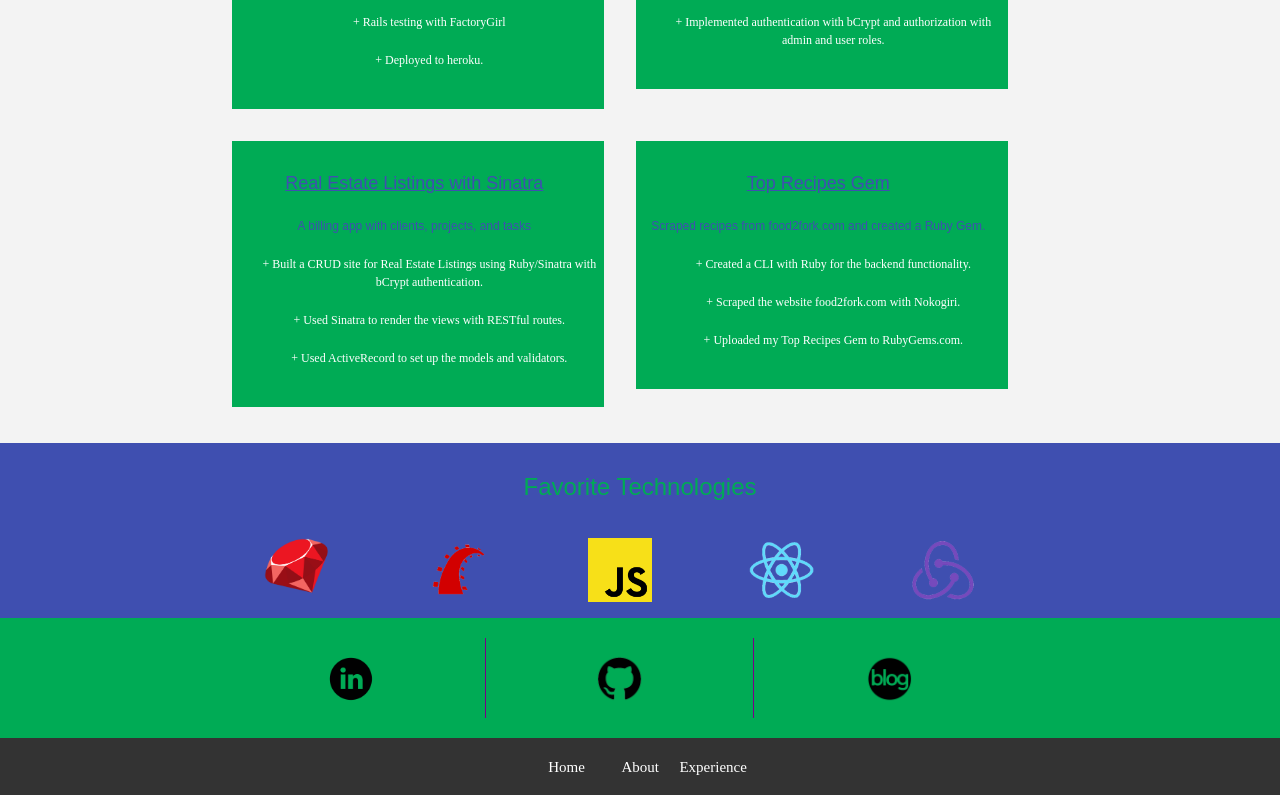
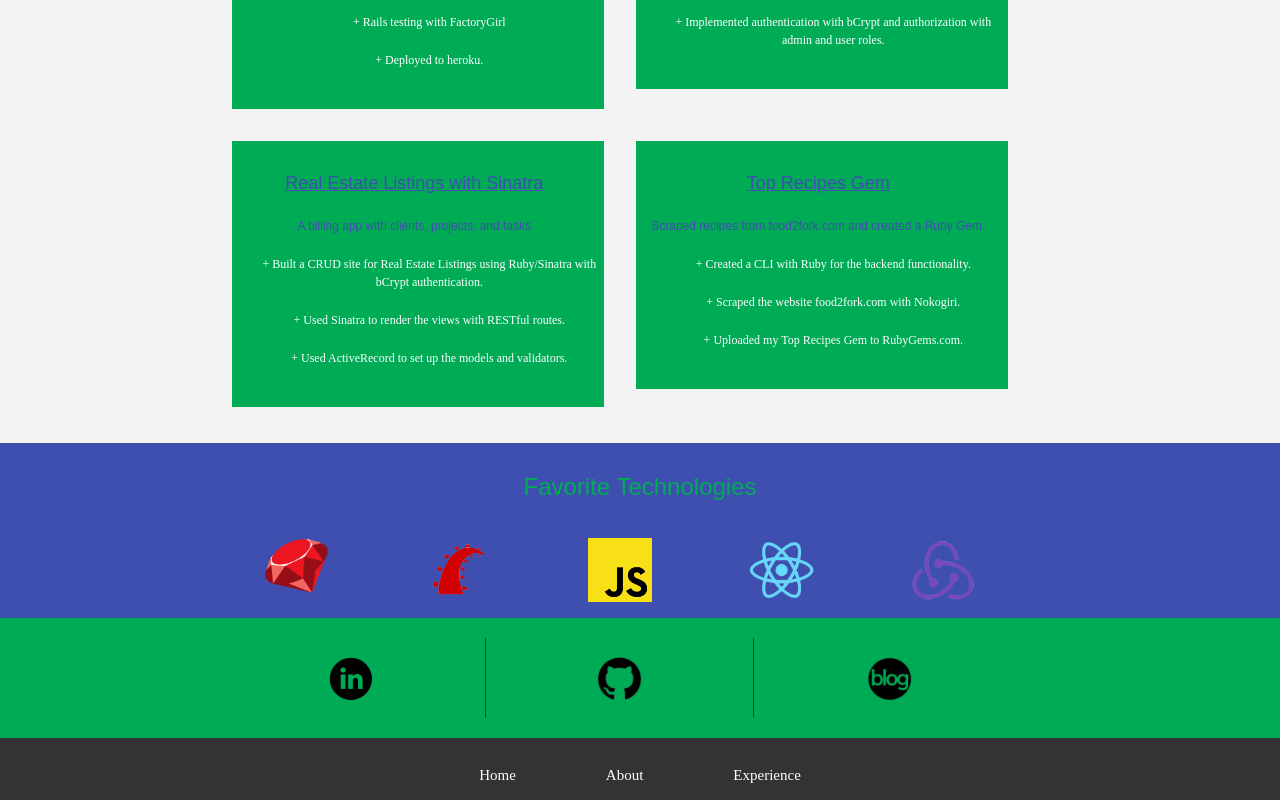
Before and after one commit to mxdavis/godaddy-react-resume, a React (Create React App) app: page / in a window 1280 px wide. Shown: the part 1301-2101 px from the top of the page. Built offline with nearby package versions, Linux system fonts and the light colour scheme; a web font is replaced by a local one.

Commit message:
update footer spacing

```diff
--- a/src/components/Footer.js
+++ b/src/components/Footer.js
@@ -8,19 +8,19 @@ const Footer = () =>  {
         <div className="uk-navbar-flip footer-center">
           <ul className="uk-navbar-nav fixed main-nav footer">
 
-            <li className="nav-text right-spacing">
+            <li className="nav-text">
               <NavLink to exact="/">
                 Home
               </NavLink>
             </li>
 
-            <li className="nav-text left-spacing">
+            <li className="nav-text">
               <NavLink to="/about">
                 About
               </NavLink>
             </li>
 
-            <li className="nav-text left-spacing">
+            <li className="nav-text">
               <NavLink to="/experience">
                 Experience
               </NavLink>
--- a/src/styles/custom.css
+++ b/src/styles/custom.css
@@ -49,12 +49,14 @@ ul.uk-navbar-nav > li > a.active {
 
 div.footer{
   background-color: #333;
-  padding-top: 5 px;
+  padding-top: 5px;
 }
 
 ul.footer > li > a{
   color: white;
   height: 40px;
+  padding-left: 40px;
+  padding-right: 40px;
 }
 
 ul.footer > li.left-spacing > a {
```
